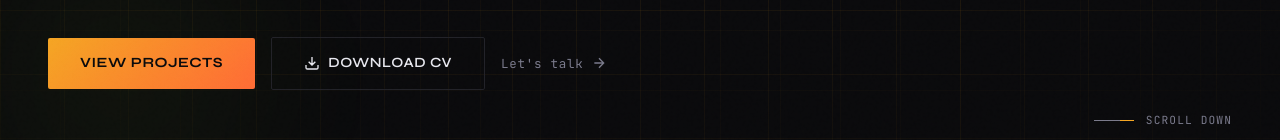
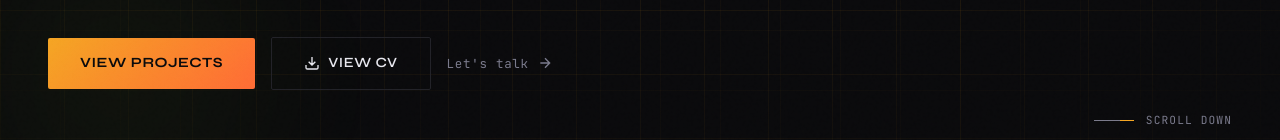
Before and after one commit to muaz-nadeem/my-portfolio, a plain HTML site: page index.html in a window 1280 px wide. Shown: the part 630-770 px from the top of the page. Drawn offline with nearby package versions, Linux system fonts and the light colour scheme.

Commit message:
Change CV button from Download to View (opens in new tab)
Made-with: Cursor

```diff
--- a/index.html
+++ b/index.html
@@ -1028,11 +1028,11 @@
   </p>
   <div class="hero-ctas">
     <a href="#projects" class="btn-primary">View Projects</a>
-    <a href="./Moaz_Nadeem_Resume.pdf" class="btn-secondary" download="Moaz_Nadeem_Resume.pdf">
+    <a href="./Moaz_Nadeem_Resume.pdf" class="btn-secondary" target="_blank" rel="noopener noreferrer">
       <svg width="16" height="16" viewBox="0 0 24 24" fill="none" stroke="currentColor" stroke-width="2">
         <path d="M21 15v4a2 2 0 01-2 2H5a2 2 0 01-2-2v-4M7 10l5 5 5-5M12 15V3"/>
       </svg>
-      Download CV
+      View CV
     </a>
     <a href="mailto:muazndm128@gmail.com" class="btn-ghost">
       Let's talk
```
